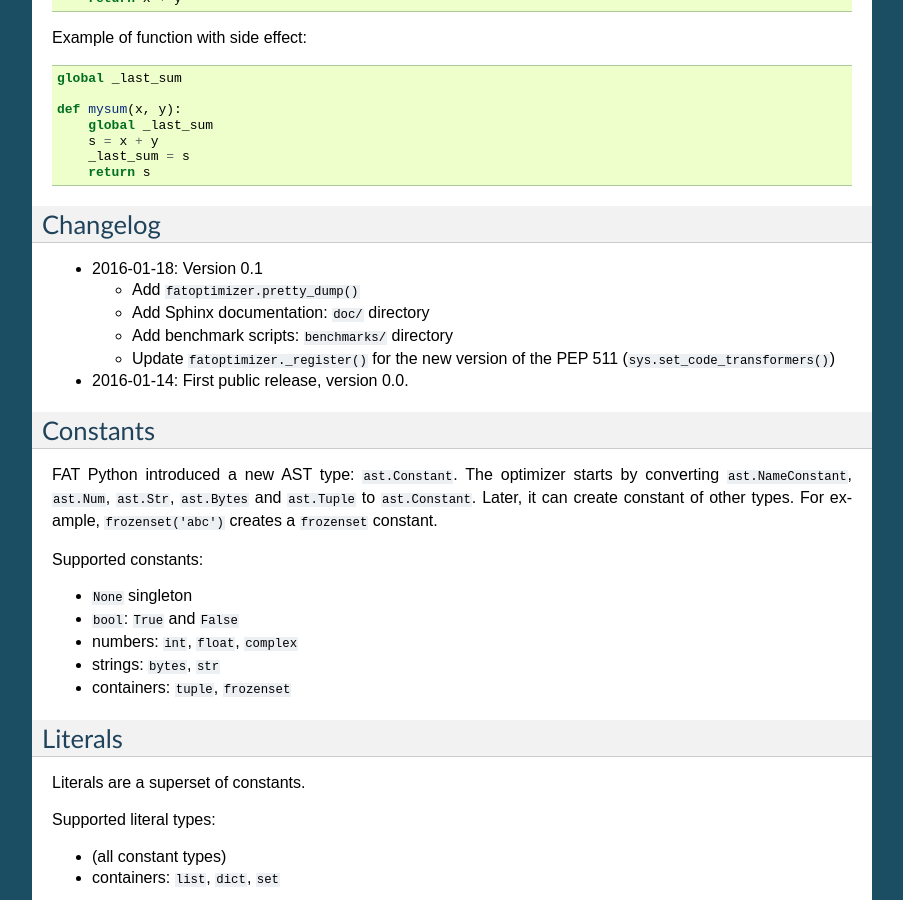
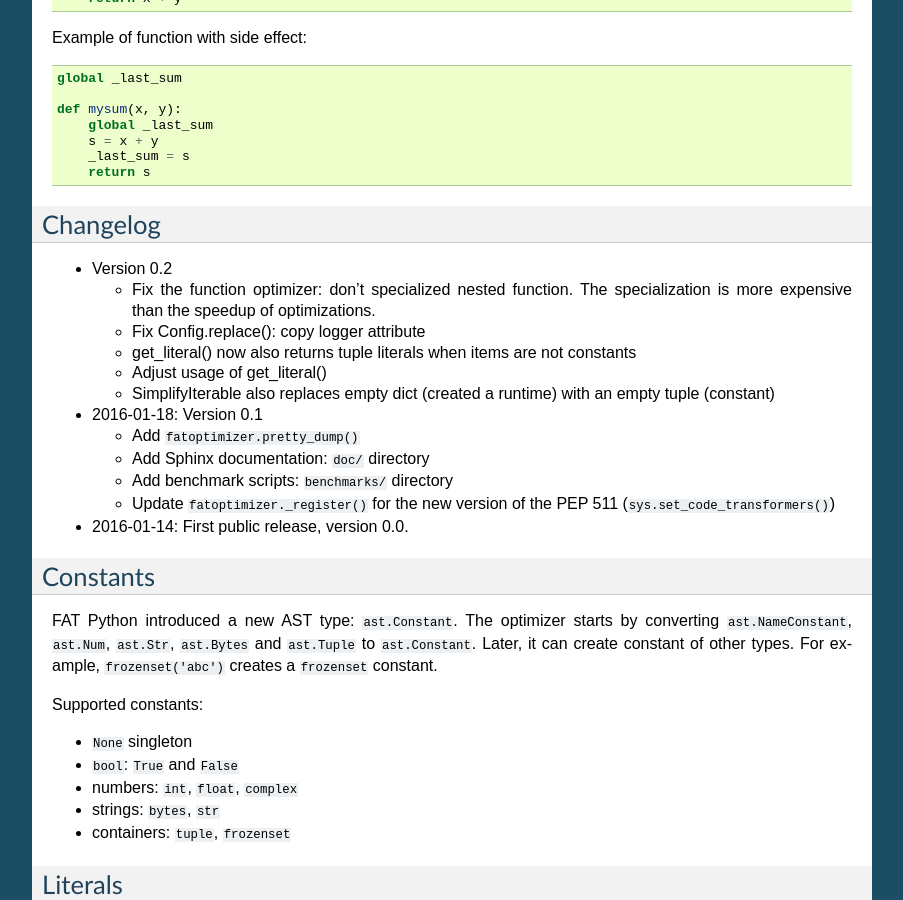
Before and after one commit to vstinner/fatoptimizer, a Sphinx documentation site: the page built from doc/misc.rst, in a window 1280 px wide and 900 px high, scrolled down 1594 px. Shown: the whole window, without its empty margins (198-1101 px from the left). Built offline with Sphinx 7.4.7, drawn with Linux system fonts in a browser that asks for light colours.

```diff
--- a/doc/misc.rst
+++ b/doc/misc.rst
@@ -109,6 +109,16 @@ Example of function with side effect::
 Changelog
 =========
 
+* Version 0.2
+
+  * Fix the function optimizer: don't specialized nested function. The
+    specialization is more expensive than the speedup of optimizations.
+  * Fix Config.replace(): copy logger attribute
+  * get_literal() now also returns tuple literals when items are not constants
+  * Adjust usage of get_literal()
+  * SimplifyIterable also replaces empty dict (created a runtime) with an empty
+    tuple (constant)
+
 * 2016-01-18: Version 0.1
 
   * Add ``fatoptimizer.pretty_dump()``
```
